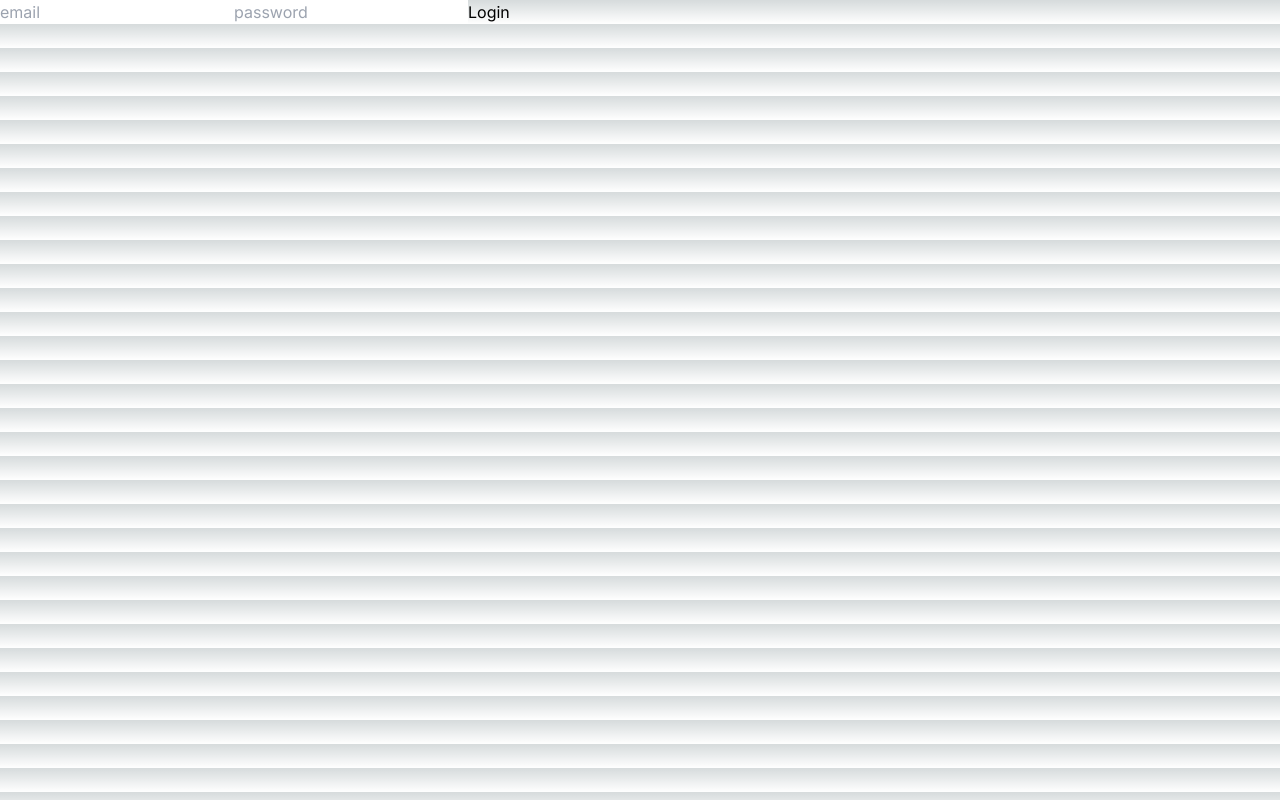
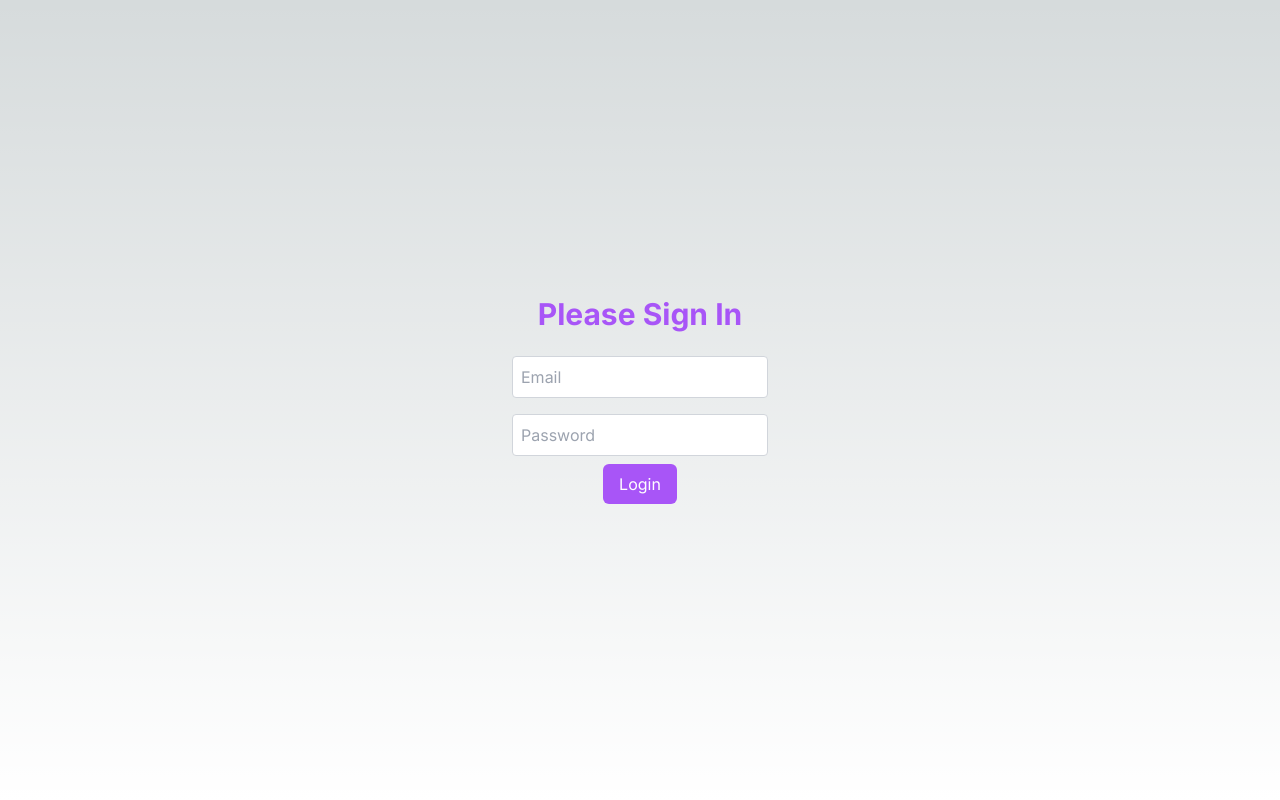
Before and after one commit to yuminasd/seng513_finalproject, a Next.js app in the folder front-end/: page /login in a window 1280 px wide. Built offline with nearby package versions, Linux system fonts and the light colour scheme.

Commit message:
login page created

```diff
--- /dev/null
+++ b/front-end/app/components/searchbar.tsx
@@ -0,0 +1,11 @@
+import React from 'react';
+
+const SearchBar = () => {
+    // Add your search bar logic here...
+
+    return (
+        <input type="text" placeholder="Search..." />
+    );
+}
+
+export default SearchBar;
--- a/front-end/app/login/page.tsx
+++ b/front-end/app/login/page.tsx
@@ -1,8 +1,11 @@
 'use client'
-import { useRouter } from 'next/navigation'
+// Import necessary components
+import { useRouter } from 'next/navigation';
+import Button from '../components/button';
 
 export default function Page() {
     const router = useRouter();
+
     // Your login logic here...
     const handleLogin = () => {
         // Perform login actions...
@@ -10,10 +13,13 @@ export default function Page() {
     };
 
     return (
-        <div>
-            <input placeholder="email" />
-            <input placeholder="password" />
-            <button onClick={handleLogin}>Login</button>
+        <div className="flex items-center justify-center h-screen">
+            <div className="w-64 text-center">
+                <h1 className="text-3xl font-bold mb-4 text-purple-500">Please Sign In</h1>
+                <input className="my-2 p-2 w-full border border-gray-300 rounded text-black" type="text" placeholder="Email" />
+                <input className="my-2 p-2 w-full border border-gray-300 rounded text-black" type="password" placeholder="Password" />
+                <Button text="Login" color="primary" onClick={handleLogin} />
+            </div>
         </div>
     );
-}
+    }
```
